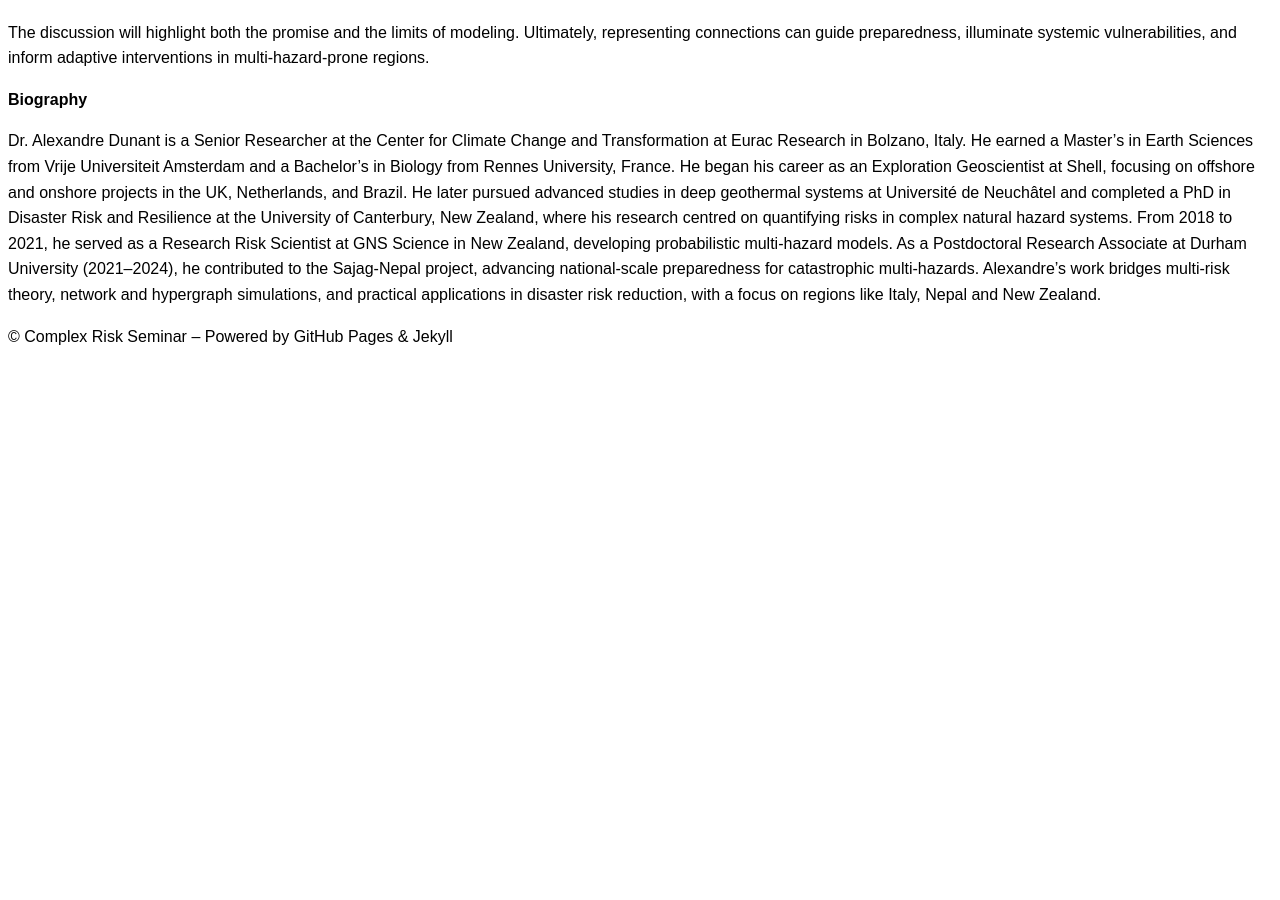
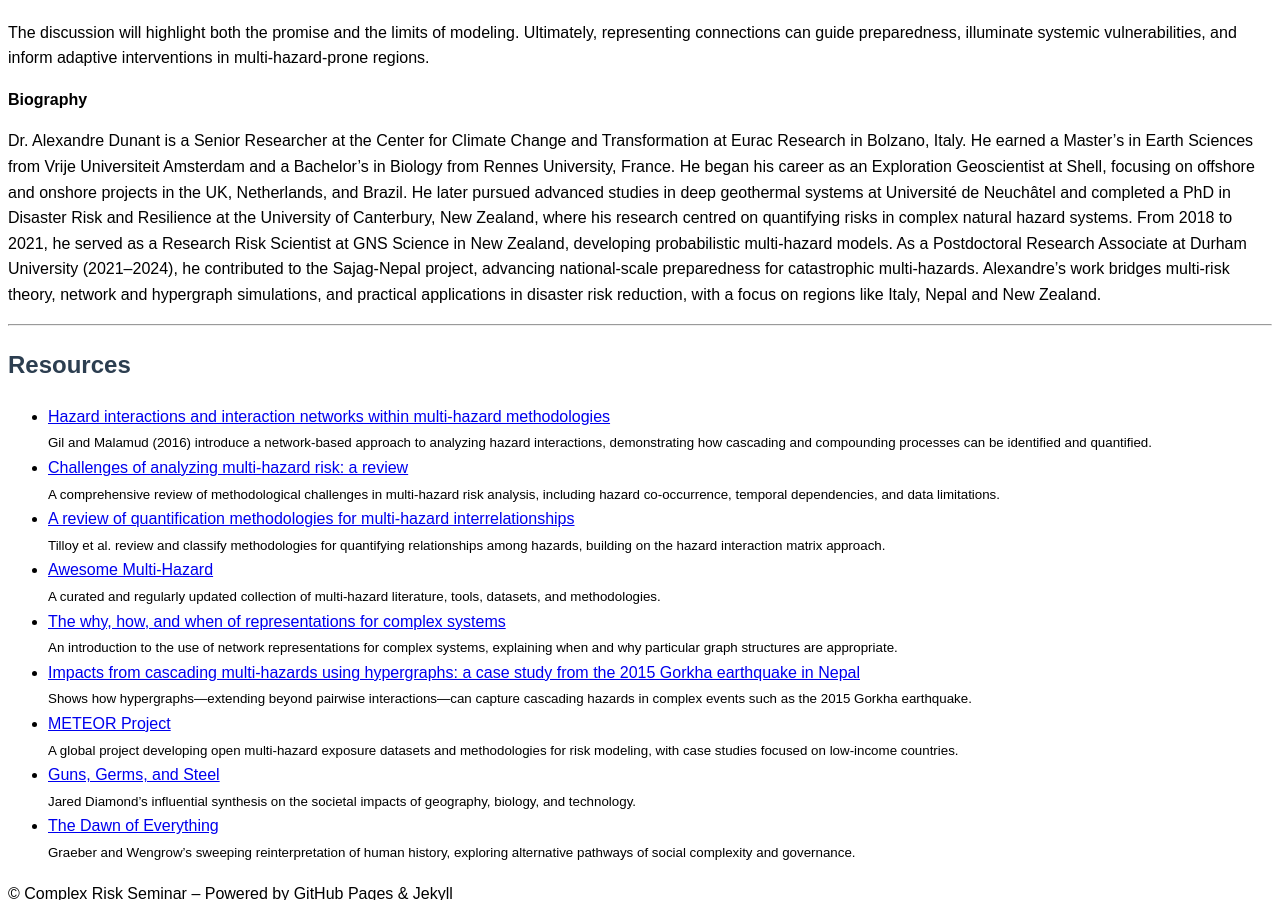
Before and after one commit to rmcgranaghan/complex-risk-science-seminars, a Jekyll site: the page built from _seminars/dunant.md, in a window 1280 px wide and 900 px high, scrolled down 680 px. Built offline with Jekyll 4.4.1, drawn with Linux system fonts in a browser that asks for light colours; before the commit the page ends 1037 px from its top, so only the background shows below that.

Commit message:
Update dunant.md

```diff
--- a/_seminars/dunant.md
+++ b/_seminars/dunant.md
@@ -8,6 +8,35 @@ location: "Virtual"
 flyer: "/assets/Dunant_ComplexRiskFlyer.pdf"
 registration: "https://docs.google.com/forms/d/e/1FAIpQLSeP4fLrvMrvFYF-vSSm8OvpJr7QMXAc3KVplt8500I6sCN0SA/viewform?usp=header"
 registration_label: "Register for the Seminars"
+resources:
+  - name: "Hazard interactions and interaction networks within multi-hazard methodologies"
+    url: "https://esd.copernicus.org/articles/7/659/2016/"
+    description: "Gil and Malamud (2016) introduce a network-based approach to analyzing hazard interactions, demonstrating how cascading and compounding processes can be identified and quantified."
+  - name: "Challenges of analyzing multi-hazard risk: a review"
+    url: "https://link.springer.com/article/10.1007/s11069-012-0294-2"
+    description: "A comprehensive review of methodological challenges in multi-hazard risk analysis, including hazard co-occurrence, temporal dependencies, and data limitations."
+  - name: "A review of quantification methodologies for multi-hazard interrelationships"
+    url: "https://www.sciencedirect.com/science/article/pii/S001282521930025X"
+    description: "Tilloy et al. review and classify methodologies for quantifying relationships among hazards, building on the hazard interaction matrix approach."
+  - name: "Awesome Multi-Hazard"
+    url: "https://github.com/rmcgranaghan/awesome-multihazard/"
+    description: "A curated and regularly updated collection of multi-hazard literature, tools, datasets, and methodologies."
+  - name: "The why, how, and when of representations for complex systems"
+    url: "https://arxiv.org/abs/2006.02870"
+    description: "An introduction to the use of network representations for complex systems, explaining when and why particular graph structures are appropriate."
+  - name: "Impacts from cascading multi-hazards using hypergraphs: a case study from the 2015 Gorkha earthquake in Nepal"
+    url: "https://nhess.copernicus.org/articles/25/267/2025/"
+    description: "Shows how hypergraphs—extending beyond pairwise interactions—can capture cascading hazards in complex events such as the 2015 Gorkha earthquake."
+  - name: "METEOR Project"
+    url: "https://meteor-project.org/"
+    description: "A global project developing open multi-hazard exposure datasets and methodologies for risk modeling, with case studies focused on low-income countries."
+  - name: "Guns, Germs, and Steel"
+    url: "https://www.goodreads.com/book/show/1842.Guns_Germs_and_Steel"
+    description: "Jared Diamond’s influential synthesis on the societal impacts of geography, biology, and technology."
+  - name: "The Dawn of Everything"
+    url: "https://www.goodreads.com/book/show/56269293-the-dawn-of-everything"
+    description: "Graeber and Wengrow’s sweeping reinterpretation of human history, exploring alternative pathways of social complexity and governance."
+
 ---
 
 **Abstract**
```
